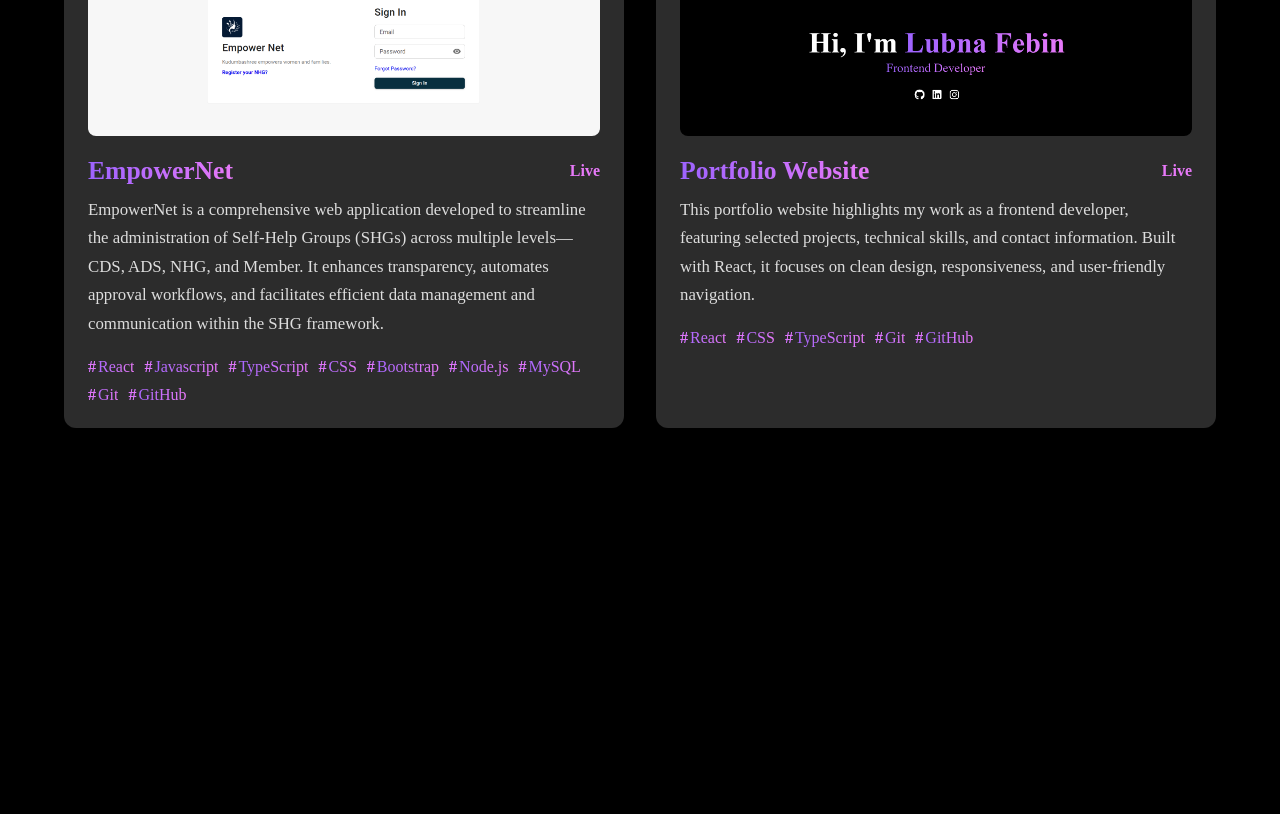
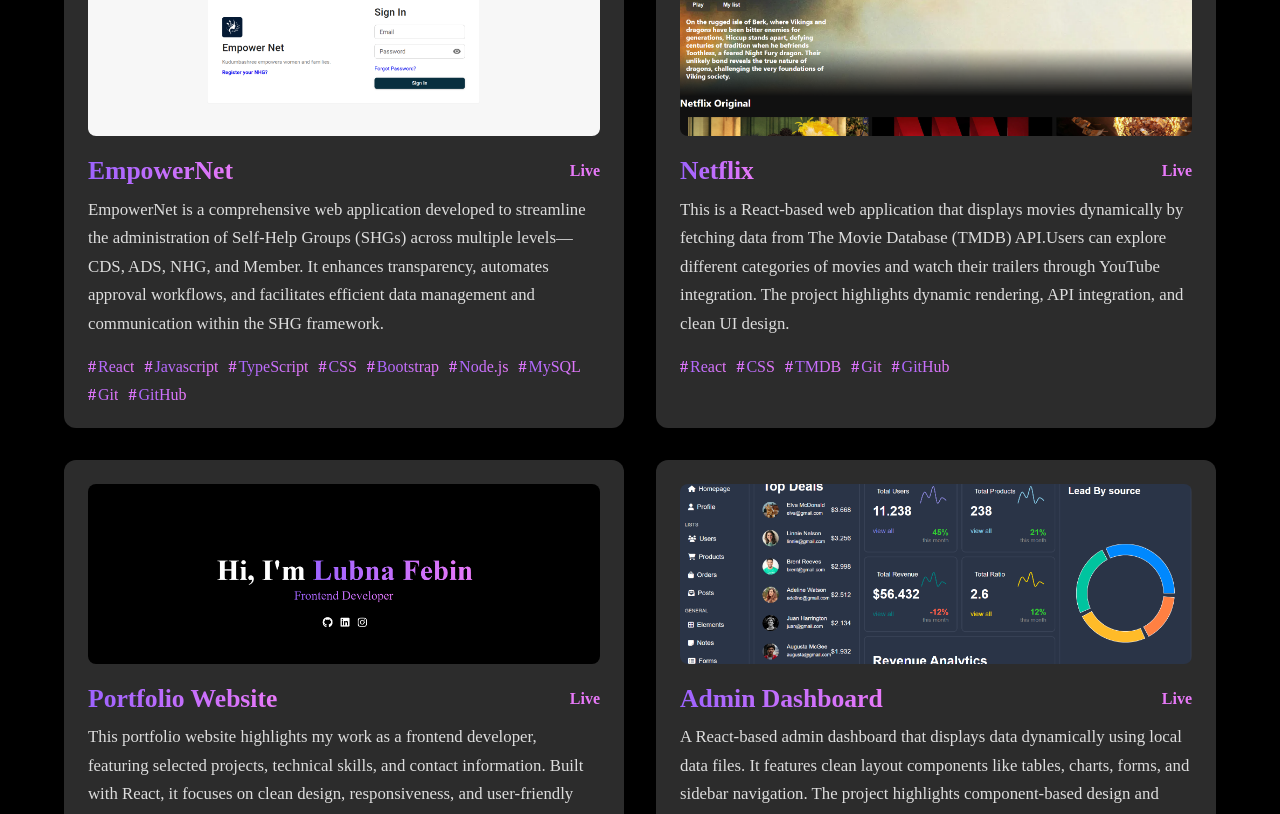
Before and after one commit to lubnafebin/portfolio, a React (Vite) app: page / in a window 1280 px wide. Shown: the part 1903-2717 px from the top of the page. Built offline with nearby package versions, Linux system fonts and the light colour scheme.

Commit message:
update project section by adding few projects

```diff
--- a/src/index.css
+++ b/src/index.css
@@ -360,7 +360,7 @@
 
 .project-grid {
   display: grid;
-  grid-template-columns: repeat(auto-fit, minmax(320px, 1fr));
+  grid-template-columns: repeat(2, minmax(320px, 1fr));
   gap: 2rem;
   margin-top: 2rem;
 }
--- a/src/pages/Projects.jsx
+++ b/src/pages/Projects.jsx
@@ -1,6 +1,7 @@
-import React from "react";
 import empowernetImg from "../assets/empowernet.png";
 import portfolioImg from "../assets/portfolio.png";
+import netflixImg from "../assets/netflix.png";
+import adminImg from "../assets/admin.png";
 import { TfiPinAlt } from "react-icons/tfi";
 
 export function Projects() {
@@ -24,12 +25,28 @@
       live: "https://your-live-link.com",
     },
     {
+      title: "Netflix",
+      description:
+        "This is a React-based web application that displays movies dynamically by fetching data from The Movie Database (TMDB) API.Users can explore different categories of movies and watch their trailers through YouTube integration. The project highlights dynamic rendering, API integration, and clean UI design.",
+      tech: ["React", "CSS", "TMDB", "Git", "GitHub"],
+      image: netflixImg,
+      live: "https://netflix-lubnas-projects-1383a28b.vercel.app/",
+    },
+    {
       title: "Portfolio Website",
       description:
         "This portfolio website highlights my work as a frontend developer, featuring selected projects, technical skills, and contact information. Built with React, it focuses on clean design, responsiveness, and user-friendly navigation.",
       tech: ["React", "CSS", "TypeScript", "Git", "GitHub"],
       image: portfolioImg,
       live: "#",
+    },
+    {
+      title: "Admin Dashboard",
+      description:
+        "A React-based admin dashboard that displays data dynamically using local data files. It features clean layout components like tables, charts, forms, and sidebar navigation. The project highlights component-based design and dynamic rendering without backend integration.",
+      tech: ["React", "SCSS", "TypeScript", "Git", "GitHub"],
+      image: adminImg,
+      live: "https://admin-dashboard-lubnas-projects-1383a28b.vercel.app/",
     },
   ];
 
```
Also changed, not shown: src/assets/admin.png (added), src/assets/netflix.png (added).
